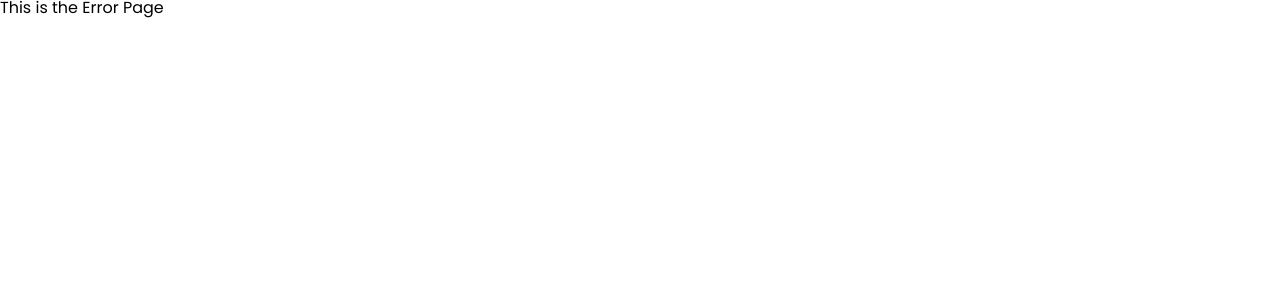
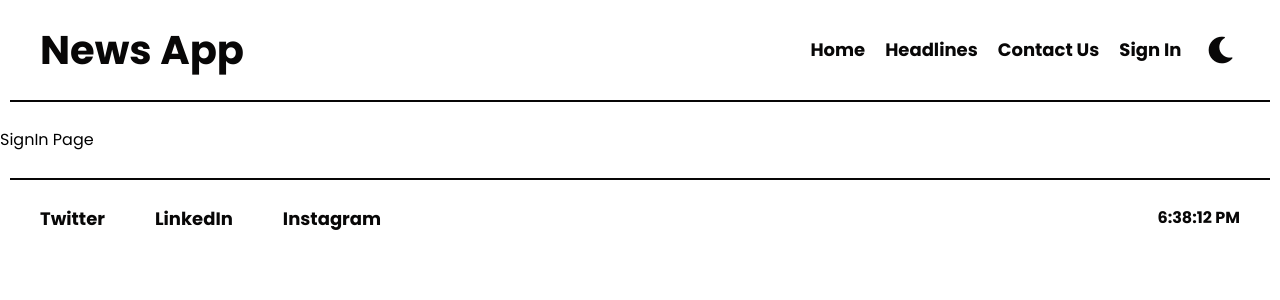
Before and after one commit to Aircampus-in/Frontend, a React (Create React App) app in the folder React-Basics/news-app/: page /signin in a window 1280 px wide. Shown: the top 300 px of the page. Built offline with nearby package versions, Linux system fonts and the light colour scheme.

Commit message:
add contact and signin page

```diff
--- a/React-Basics/news-app/src/App.js
+++ b/React-Basics/news-app/src/App.js
@@ -1,10 +1,12 @@
 import './App.css';
 import { DarkModeProvider } from './context/DarkModeContext';
 import Home from './components/Home';
-import About from './components/About';
+import Headlines from './components/Headlines';
 import React, {useState} from 'react';
-import {BrowserRouter as Router, Routes, Route} from 'react-router-dom';
+import {Routes, Route} from 'react-router-dom';
 import ErrorPage from './components/ErrorPage';
+import SignIn from './components/SignIn';
+import Contact from './components/Contact';
 
 
 
@@ -36,16 +38,18 @@ function App(){
 
     return(
         <DarkModeProvider>
-            <Router>
                 <Routes>
                     <Route path='/' element ={<Home articles={articles} handleRemoveArticle={handleRemoveArticle}/>}>
                     </Route>
-                    <Route path='/about' element ={<About/>}>
+                    <Route path='/headlines' element ={<Headlines/>}>
+                    </Route>
+                    <Route path='/contact' element ={<Contact/>}>
+                    </Route>
+                    <Route path='/signin' element ={<SignIn/>}>
                     </Route>
                     <Route path='*' element ={<ErrorPage/>}>
                     </Route>
                 </Routes>
-            </Router>
         </DarkModeProvider>
     );
 
--- /dev/null
+++ b/React-Basics/news-app/src/components/Contact.js
@@ -0,0 +1,15 @@
+import React from 'react';
+import Footer from './Footer';
+import Header from './Header';
+
+function Contact() {
+  return (
+    <div>
+        <Header/>
+        Contact Page
+        <Footer/>
+        </div>
+  );
+}
+
+export default Contact;
--- a/React-Basics/news-app/src/components/Header.js
+++ b/React-Basics/news-app/src/components/Header.js
@@ -1,5 +1,6 @@
 import { DarkModeContext } from "../context/DarkModeContext";
 import {useContext} from 'react';
+import {Link} from 'react-router-dom';
 function Header(){
 
     const{darkMode, toggleDarkMode} = useContext(DarkModeContext)
@@ -16,17 +17,18 @@ function Header(){
             "container container-light" :
             "container container-light"}>
             <nav className="navbar">
-                <h1><a className={
+                <h1><Link className={
                     darkMode ?
                     "brand brand-dark":
-                    "brand brand-light"} href="/">News App</a></h1>
+                    "brand brand-light"} to="/">News App</Link></h1>
                 <ul className={
                     darkMode ?
                     "nav-links nav-links-dark" :
                     "nav-links nav-links-light"}>
-                    <li className="nav-item"><a href="/">Headings</a></li>
-                    <li className="nav-item"><a href="/about">About</a></li>
-                    <li className="nav-item"><a href="/">Contact</a></li>
+                    <li className="nav-item"><Link to="/">Home</Link></li>
+                    <li className="nav-item"><Link to="/headlines">Headlines</Link></li>
+                    <li className="nav-item"><Link to="/contact">Contact Us</Link></li>
+                    <li className="nav-item"><Link to="/signin">Sign In</Link></li>
                     <button className={
                         darkMode ?
                         "toggle-theme dark" :
--- a/React-Basics/news-app/src/components/About.js
+++ b/React-Basics/news-app/src/components/Headlines.js
@@ -2,14 +2,14 @@ import React from 'react';
 import Header from './Header';
 import Footer from './Footer';
 
-function About() {
+function Headlines() {
   return (
       <div>
           <Header/>
-          About
+          <p>About</p>
           <Footer/>
       </div>
       );
 }
 
-export default About;
+export default Headlines;
--- /dev/null
+++ b/React-Basics/news-app/src/components/SignIn.js
@@ -0,0 +1,15 @@
+import React from 'react';
+import Footer from './Footer';
+import Header from './Header';
+
+function SignIn() {
+  return (
+    <div>
+        <Header/>
+        SignIn Page
+        <Footer/>
+        </div>
+  );
+}
+
+export default SignIn;
--- a/React-Basics/news-app/src/index.js
+++ b/React-Basics/news-app/src/index.js
@@ -2,11 +2,12 @@ import React from 'react';
 import ReactDOM from 'react-dom';
 import './index.css';
 import App from './App';
+import {BrowserRouter} from 'react-router-dom';
 
 ReactDOM.render(
-  <React.StrictMode>
+  <BrowserRouter>
     <App/>
-  </React.StrictMode>,
+  </BrowserRouter>,
   document.getElementById('root')
 );
 
```
